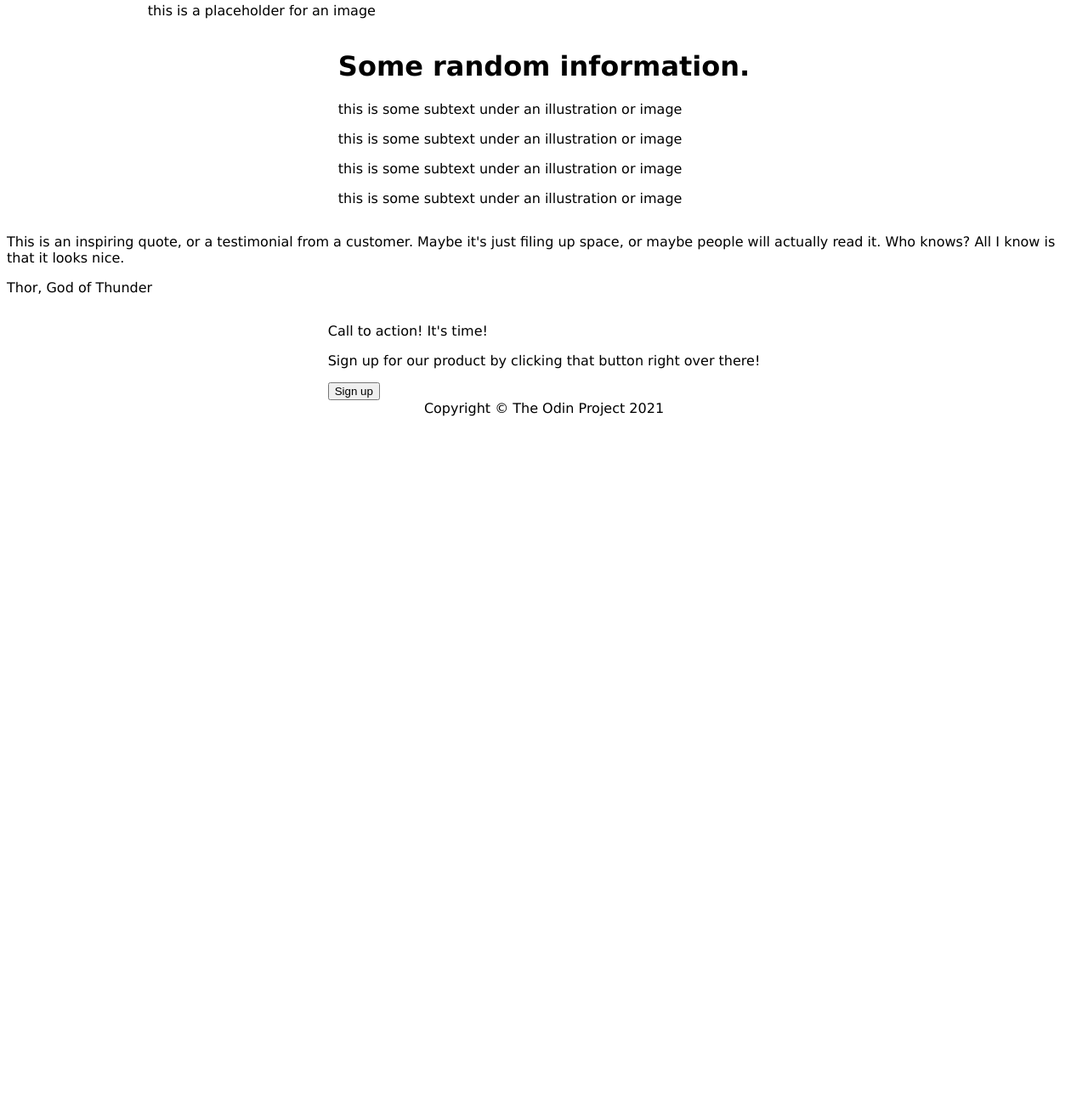
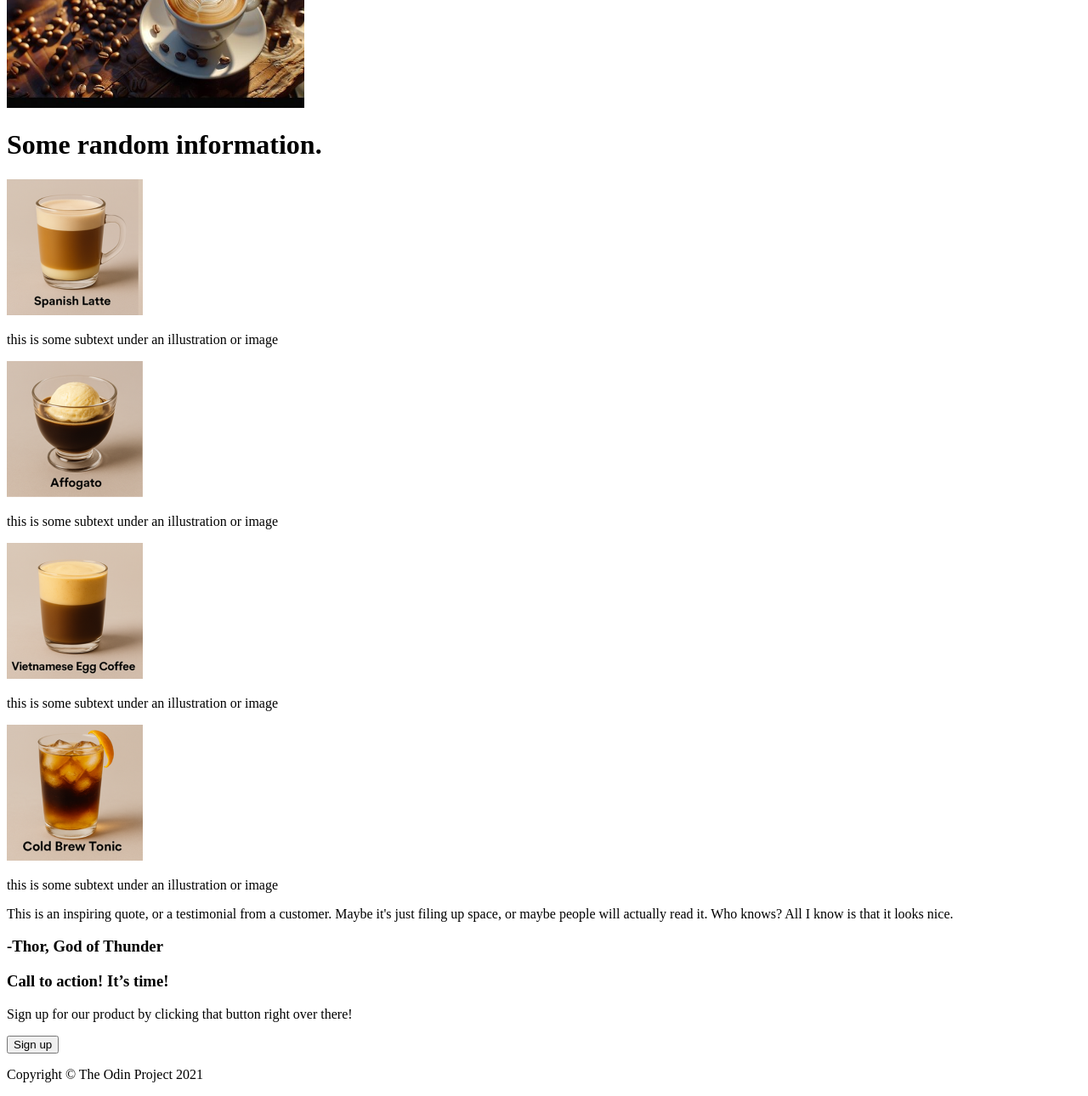
Before and after one commit to louis2201/landing-page, a plain HTML site: page index.html in a window 1280 px wide. Shown: the part 312-1602 px from the top of the page at 85% size. Before the commit the page ends 810 px from the top, so only its background shows below. Drawn offline with Linux system fonts and the light colour scheme.

Commit message:
Update index.html
input parent & child div classes

```diff
--- a/index.html
+++ b/index.html
@@ -8,9 +8,9 @@
 </head>
 
 <body>
-    <div class="container">
+    <div class="bg-color">
     <div class="header">
-        <h1>Header Logo</h1>
+            <p>Header Logo</p>
             <ul>
                 <li>header link one</li>
                 <li>header link two</li>
@@ -18,35 +18,60 @@
             </ul>
     </div>
 
-        <div class="section1">
+    <div class="section-1">
+        <div class="sec-1-text">
         <h1>This website is awesome</h1>
         <p>This website has some subtext that goes here under the main title. It's a smaller font and the color is lower contrast</p>
         <button>Sign up</button>
-        <p>this is a placeholder for an image</p>
         </div>
-
-        <div class="section2">
+        <img src="./beans.jpg" height="200" width="350">
+    </div>
+    </div>
+            <div class="section-2">
                 <h1>Some random information.</h1>
-        <p>this is some subtext under an illustration or image</p>
-        <p>this is some subtext under an illustration or image</p>
-        <p>this is some subtext under an illustration or image</p>
+            <div class="photos">
+                <div class="photo">
+                <img src="./spanish.png" height="160" width="160">
                 <p>this is some subtext under an illustration or image</p>
                 </div>
 
-        <div class="section3">
-        <p>This is an inspiring quote, or a testimonial from a customer. Maybe it's just filing up space, or maybe people will actually read it. Who knows? All I know is that it looks nice.</p>
-        <p>Thor, God of Thunder</p>
+                <div class="photo">
+                <img src="./affogato.png" height="160" width="160">
+                <p>this is some subtext under an illustration or image</p>
                 </div>
 
-        <div class="section4">
-        <p>Call to action! It's time!</p>
+                <div class="photo">
+                <img src="./vietnamese.png" height="160" width="160">
+                <p>this is some subtext under an illustration or image</p>
+                </div>
+
+                <div class="photo">
+                <img src="./tonic.png" height="160" width="160">
+                <p>this is some subtext under an illustration or image</p>
+                </div>
+            </div>
+            </div>
+
+        <div class="section-3">
+        <div class="quote">
+        <p>This is an inspiring quote, or a testimonial from a customer. Maybe it's just filing up space, or maybe people will actually read it. Who knows? All I know is that it looks nice.</p>
+        </div>
+        <h3>-Thor, God of Thunder</h3>
+        </div>
+
+        <div class="section-4">
+            <div class="sec-4-container">
+              <div class="sec-4-text">
+                <h3>Call to action! It’s time!</h3>
                 <p>Sign up for our product by clicking that button right over there!</p>
+              </div>
               <button>Sign up</button>
             </div>
+          </div>
+
 
         <div class="footer">
-        <div>Copyright © The Odin Project 2021</div>
-        </div>
+            <p>Copyright © The Odin Project 2021<p>
         </div>
 </body>
 </html>
```
Lines whose indentation alone changed are shown as unchanged.
